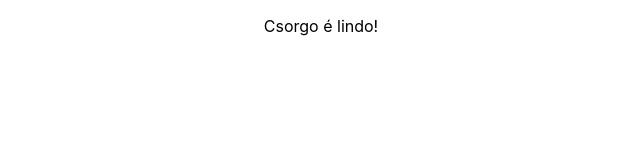
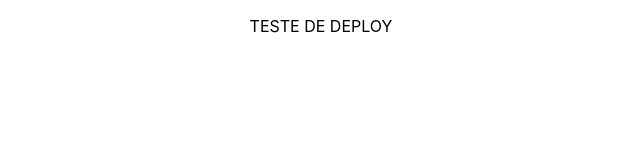
Before and after one commit to gleisonbs/adote-um-pet, a React (Create React App) app: page / in a window 1280 px wide. Shown: the top 160 px of the page, without its empty margins (319-959 px from the left). Built offline with nearby package versions, Linux system fonts and the light colour scheme.

Commit message:
Deploy test

```diff
--- a/src/App.js
+++ b/src/App.js
@@ -4,7 +4,7 @@ import './App.css';
 export default function App() {
   return (
     <div className="App">
-      <p>Csorgo é lindo!</p>
+      <p>TESTE DE DEPLOY</p>
     </div>
   );
 }
```
